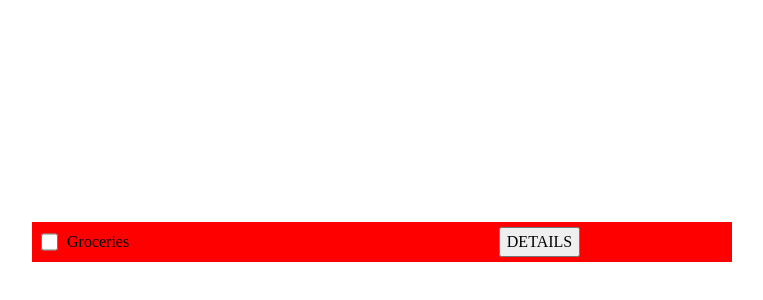
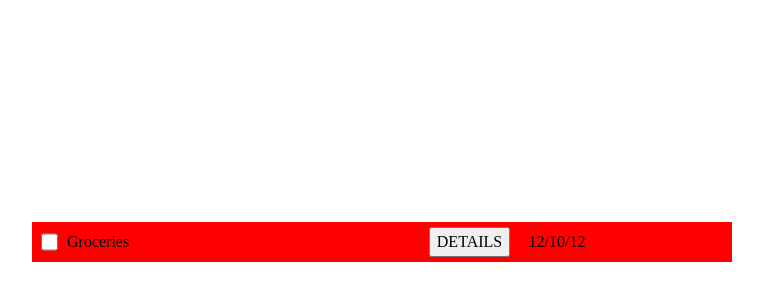
Before and after one commit to rajibmalik/toDoList, a website built with webpack: page src/template.html in a window 1280 px wide. Shown: the part 158-458 px from the top of the page, without its empty margins (258-1021 px from the left). Built offline with nearby package versions, Linux system fonts and the light colour scheme.

Commit message:
Added dueDate

```diff
--- a/src/renderToDo.js
+++ b/src/renderToDo.js
@@ -7,35 +7,44 @@ export const renderToDo = (function () {
 
   function createToDo(toDo) {
     const container = createToDoDOM.createContainer();
-    const checkBox = createCheckBox(toDo);
-    const title = createTitle(toDo);
-    const descriptionBtn = createDescriptioBtn(toDo);
+    const checkBox = createCheckBox();
+    const title = createTitle(toDo.getTitle());
+    const descriptionBtn = createDescriptioBtn(toDo.getDescription());
+    const dueDate = createDueDate(toDo.getDueDate());
 
     container.appendChild(checkBox);
     container.appendChild(title);
     container.appendChild(descriptionBtn);
+    container.appendChild(dueDate);
+
     content.appendChild(container);
   }
 
-  function createCheckBox(toDo) {
-    const toDoElement = createToDoDOM.createCheckBox(toDo);
+  function createCheckBox() {
+    const toDoElement = createToDoDOM.createCheckBox();
     checkBoxEventListener.createListener(toDoElement);
 
     return toDoElement;
   }
 
-  function createTitle(toDo) {
-    const titleElement = createToDoDOM.createTitle(toDo.getTitle());
+  function createTitle(title) {
+    const titleElement = createToDoDOM.createTitle(title);
 
     return titleElement;
   }
 
-  function createDescriptioBtn(toDo) {
+  function createDescriptioBtn(description) {
     const buttonElement = createToDoDOM.createDescriptionBtn();
     descriptionBtnClickListener.createListener(buttonElement);
 
     return buttonElement;
   }
 
+  function createDueDate(date) {
+    const dateElement = createToDoDOM.createDueDate(date);
+
+    return dateElement;
+  }
+
   return { createToDo };
 })();
--- a/src/styles.css
+++ b/src/styles.css
@@ -117,7 +117,7 @@ body {
   display: flex;
   justify-content: start;
   align-items: center;
-  width: 60%;
+  width: 50%;
   height: 100%;
 }
 
@@ -135,3 +135,14 @@ body {
 
 .toDoDescriptionBtn {
 }
+
+.toDoDateContainer {
+  display: flex;
+  justify-content: center;
+  align-items: center;
+  width: 10%;
+  height: 100%;
+}
+
+.toDoDate {
+}
--- a/src/toDoDOMRenderers/createToDoDOM.js
+++ b/src/toDoDOMRenderers/createToDoDOM.js
@@ -47,7 +47,18 @@ export const createToDoDOM = (function () {
     return descriptionBtnContainer;
   }
 
-  function createDueDate(dueDate) {}
+  function createDueDate(dueDate) {
+    const dateContainer = document.createElement("div");
+    dateContainer.classList.add("toDoDateContainer");
+
+    const date = document.createElement("p");
+    date.textContent = dueDate;
+    date.classList.add("toDoDate");
+
+    dateContainer.appendChild(date);
+
+    return dateContainer;
+  }
 
   function createPriority(priority) {}
 
@@ -61,5 +72,11 @@ export const createToDoDOM = (function () {
 
   function createCheckList(checkList) {}
 
-  return { createContainer, createCheckBox, createTitle, createDescriptionBtn };
+  return {
+    createContainer,
+    createCheckBox,
+    createTitle,
+    createDescriptionBtn,
+    createDueDate,
+  };
 })();
```
